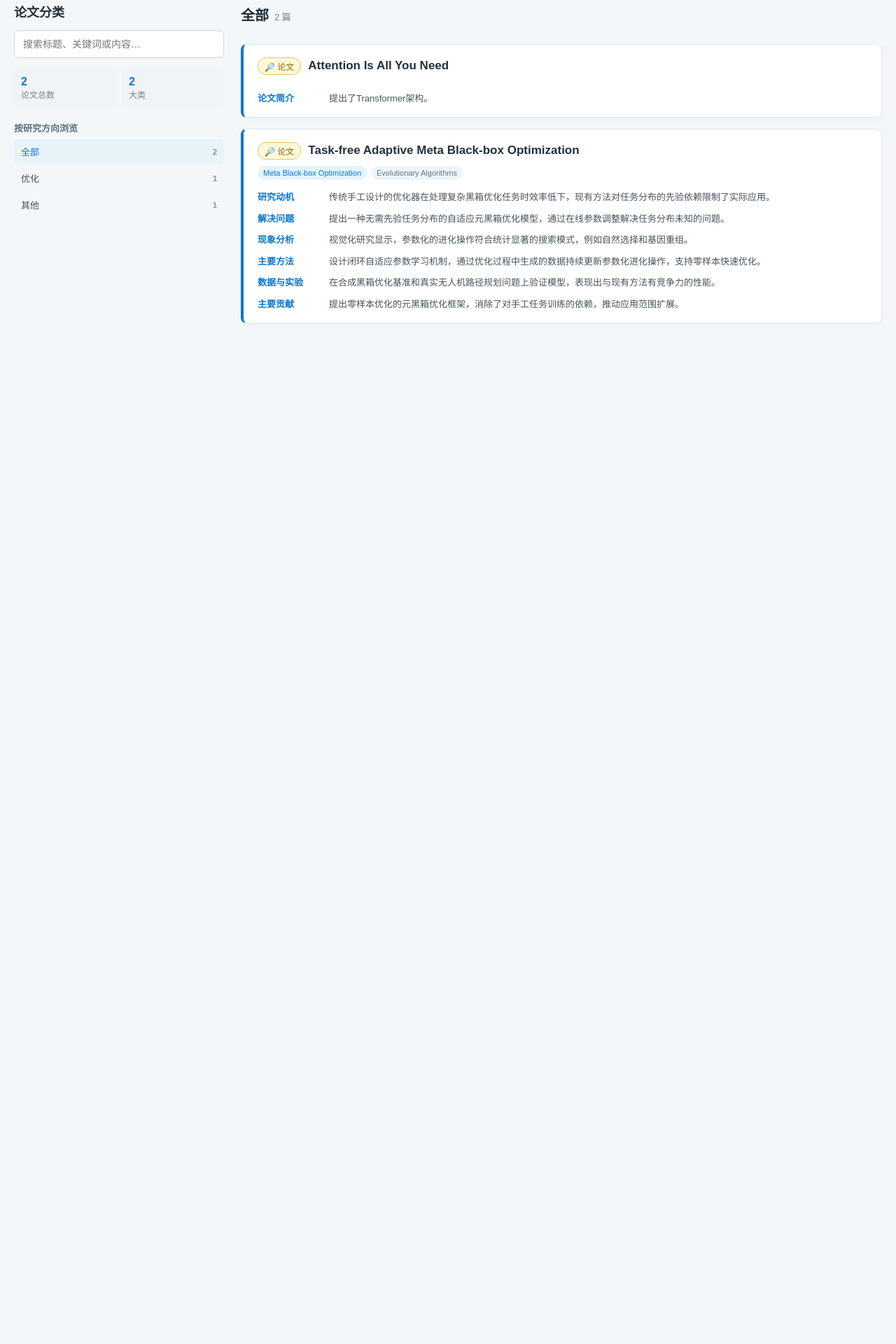
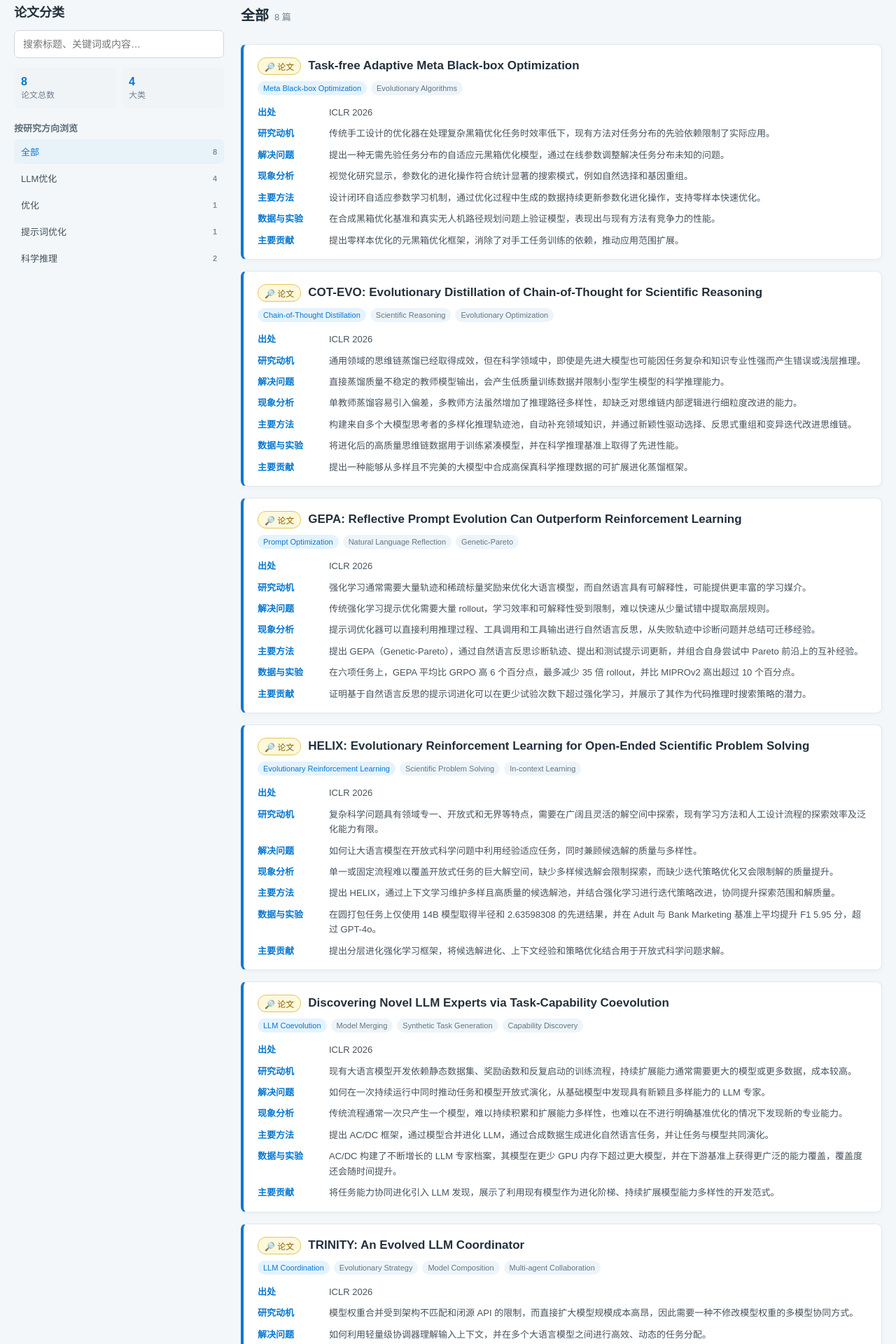
Before and after one commit to Heyjjjj/paper-summary, a plain HTML site: page index.html in a window 1280 px wide. Shown: the part 109-2029 px from the top of the page at 70% size. Before the commit the page ends 896 px from the top, so only its background shows below. Drawn offline with Linux system fonts and the light colour scheme.

Commit message:
Add files via upload

```diff
--- a/index.html
+++ b/index.html
@@ -23,7 +23,7 @@
   const values=v=>Array.isArray(v)?v.filter(Boolean):v?[v]:[];
   const categoryOf=p=>values(p.categories||p.category)[0]||'其他';
   const keywordsOf=p=>values(p.keywords||p.tags);
-  const fields=[['researchBackground','研究动机'],['problem','解决问题'],['analysis','现象分析'],['method','主要方法'],['experiment','数据与实验'],['contribution','主要贡献']];
+  const fields=[['venue','出处'],['researchBackground','研究动机'],['problem','解决问题'],['analysis','现象分析'],['method','主要方法'],['experiment','数据与实验'],['contribution','主要贡献']];
   function textFor(p,key){return p[key]||p[({researchBackground:'background',problem:'researchQuestion',analysis:'phenomenon',method:'approach',experiment:'experiments',contribution:'contributions'})[key]]||'';}
   function renderCategories(){const counts=papers.reduce((m,p)=>(m[categoryOf(p)]=(m[categoryOf(p)]||0)+1,m),{});categories.innerHTML=['全部',...Object.keys(counts).sort()].map(c=>`<div class="category ${c===activeCategory?'active':''}" data-category="${safe(c)}"><span>${safe(c)}</span><b>${c==='全部'?papers.length:counts[c]}</b></div>`).join('');categories.querySelectorAll('.category').forEach(el=>el.onclick=()=>{activeCategory=el.dataset.category;render();renderCategories();});}
   function render(q=''){q=q.toLowerCase().trim();const found=papers.filter(p=>(activeCategory==='全部'||categoryOf(p)===activeCategory)&&[p.title,p.authors,p.venue,p.summary,categoryOf(p),...keywordsOf(p),...fields.map(([key])=>textFor(p,key))].join(' ').toLowerCase().includes(q));list.innerHTML=found.length?`<h2 class="section-title">${safe(activeCategory)} <span>${found.length} 篇</span></h2>${found.map(card).join('')}`:'<p class="empty">没有找到相关论文</p>';}
--- a/paper.json
+++ b/paper.json
@@ -1,15 +1,7 @@
 [
   {
-    "title": "Attention Is All You Need",
-    "authors": "Vaswani et al.",
-    "venue": "NeurIPS 2017",
-    "summary": "提出了Transformer架构。"
-  },
-  {
     "title": "Task-free Adaptive Meta Black-box Optimization",
-    "authors": "待补充",
-    "venue": "OpenReview",
-    "url": "https://openreview.net/forum?id=AufVSUgMUo",
+    "venue": "ICLR 2026",
     "category": "优化",
     "type": "论文",
     "keywords": [
@@ -22,6 +14,151 @@
     "method": "设计闭环自适应参数学习机制，通过优化过程中生成的数据持续更新参数化进化操作，支持零样本快速优化。",
     "experiment": "在合成黑箱优化基准和真实无人机路径规划问题上验证模型，表现出与现有方法有竞争力的性能。",
     "contribution": "提出零样本优化的元黑箱优化框架，消除了对手工任务训练的依赖，推动应用范围扩展。",
-    "summary": "提出一种无需先验任务分布的自适应元黑箱优化框架。"
+    "summary": "提出一种无需先验任务分布的自适应元黑箱优化框架。",
+    "supplement":"123"
+  },
+  {
+    "title": "COT-EVO: Evolutionary Distillation of Chain-of-Thought for Scientific Reasoning",
+    "authors": "Kehua Feng, Keyan Ding, Zhihui Zhu, Lei Liang, Qiang Zhang, Huajun Chen",
+    "venue": "ICLR 2026",
+    "category": "科学推理",
+    "type": "论文",
+    "keywords": [
+      "Chain-of-Thought Distillation",
+      "Scientific Reasoning",
+      "Evolutionary Optimization"
+    ],
+    "researchBackground": "通用领域的思维链蒸馏已经取得成效，但在科学领域中，即使是先进大模型也可能因任务复杂和知识专业性强而产生错误或浅层推理。",
+    "problem": "直接蒸馏质量不稳定的教师模型输出，会产生低质量训练数据并限制小型学生模型的科学推理能力。",
+    "analysis": "单教师蒸馏容易引入偏差，多教师方法虽然增加了推理路径多样性，却缺乏对思维链内部逻辑进行细粒度改进的能力。",
+    "method": "构建来自多个大模型思考者的多样化推理轨迹池，自动补充领域知识，并通过新颖性驱动选择、反思式重组和变异迭代改进思维链。",
+    "experiment": "将进化后的高质量思维链数据用于训练紧凑模型，并在科学推理基准上取得了先进性能。",
+    "contribution": "提出一种能够从多样且不完美的大模型中合成高保真科学推理数据的可扩展进化蒸馏框架。",
+    "summary": "提出 COT-EVO，通过进化式思维链蒸馏提升小模型的科学推理能力。",
+    "supplement":"123"
+  },
+  {
+    "title": "GEPA: Reflective Prompt Evolution Can Outperform Reinforcement Learning",
+    "authors": "Lakshya A. Agrawal, Shangyin Tan, Dilara Soylu, Noah Ziems, Rishi Khare, Krista Opsahl-Ong, Arnav Singhvi, Herumb Shandilya, Michael J. Ryan, Meng Jiang, Christopher Potts, Koushik Sen, Alexandros G. Dimakis, Ion Stoica, Dan Klein, Matei Zaharia, Omar Khattab",
+    "venue": "ICLR 2026",
+    "category": "提示词优化",
+    "type": "论文",
+    "keywords": [
+      "Prompt Optimization",
+      "Natural Language Reflection",
+      "Genetic-Pareto"
+    ],
+    "researchBackground": "强化学习通常需要大量轨迹和稀疏标量奖励来优化大语言模型，而自然语言具有可解释性，可能提供更丰富的学习媒介。",
+    "problem": "传统强化学习提示优化需要大量 rollout，学习效率和可解释性受到限制，难以快速从少量试错中提取高层规则。",
+    "analysis": "提示词优化器可以直接利用推理过程、工具调用和工具输出进行自然语言反思，从失败轨迹中诊断问题并总结可迁移经验。",
+    "method": "提出 GEPA（Genetic-Pareto），通过自然语言反思诊断轨迹、提出和测试提示词更新，并组合自身尝试中 Pareto 前沿上的互补经验。",
+    "experiment": "在六项任务上，GEPA 平均比 GRPO 高 6 个百分点，最多减少 35 倍 rollout，并比 MIPROv2 高出超过 10 个百分点。",
+    "contribution": "证明基于自然语言反思的提示词进化可以在更少试验次数下超过强化学习，并展示了其作为代码推理时搜索策略的潜力。",
+    "summary": "提出 GEPA，通过自然语言反思和 Pareto 经验组合高效进化大语言模型提示词。",
+    "supplement":"123"
+  },
+  {
+    "title": "HELIX: Evolutionary Reinforcement Learning for Open-Ended Scientific Problem Solving",
+    "authors": "Chang Su, Zhongkai Hao, Zhizhou Zhang, Zeyu Xia, Youjia Wu, Hang Su, Jun Zhu",
+    "venue": "ICLR 2026",
+    "category": "科学推理",
+    "type": "论文",
+    "keywords": [
+      "Evolutionary Reinforcement Learning",
+      "Scientific Problem Solving",
+      "In-context Learning"
+    ],
+    "researchBackground": "复杂科学问题具有领域专一、开放式和无界等特点，需要在广阔且灵活的解空间中探索，现有学习方法和人工设计流程的探索效率及泛化能力有限。",
+    "problem": "如何让大语言模型在开放式科学问题中利用经验适应任务，同时兼顾候选解的质量与多样性。",
+    "analysis": "单一或固定流程难以覆盖开放式任务的巨大解空间，缺少多样候选解会限制探索，而缺少迭代策略优化又会限制解的质量提升。",
+    "method": "提出 HELIX，通过上下文学习维护多样且高质量的候选解池，并结合强化学习进行迭代策略改进，协同提升探索范围和解质量。",
+    "experiment": "在圆打包任务上仅使用 14B 模型取得半径和 2.63598308 的先进结果，并在 Adult 与 Bank Marketing 基准上平均提升 F1 5.95 分，超过 GPT-4o。",
+    "contribution": "提出分层进化强化学习框架，将候选解进化、上下文经验和策略优化结合用于开放式科学问题求解。",
+    "summary": "提出 HELIX，通过候选解进化和强化学习提升大模型解决开放式科学问题的能力。",
+    "supplement":"123123"
+  },
+  {
+    "title": "Discovering Novel LLM Experts via Task-Capability Coevolution",
+    "authors": "Andrew Dai, Boris Meinardus, Ciaran Regan, Yingtao Tian, Yujin Tang",
+    "venue": "ICLR 2026",
+    "category": "LLM优化",
+    "type": "论文",
+    "keywords": [
+      "LLM Coevolution",
+      "Model Merging",
+      "Synthetic Task Generation",
+      "Capability Discovery"
+    ],
+    "researchBackground": "现有大语言模型开发依赖静态数据集、奖励函数和反复启动的训练流程，持续扩展能力通常需要更大的模型或更多数据，成本较高。",
+    "problem": "如何在一次持续运行中同时推动任务和模型开放式演化，从基础模型中发现具有新颖且多样能力的 LLM 专家。",
+    "analysis": "传统流程通常一次只产生一个模型，难以持续积累和扩展能力多样性，也难以在不进行明确基准优化的情况下发现新的专业能力。",
+    "method": "提出 AC/DC 框架，通过模型合并进化 LLM，通过合成数据生成进化自然语言任务，并让任务与模型共同演化。",
+    "experiment": "AC/DC 构建了不断增长的 LLM 专家档案，其模型在更少 GPU 内存下超过更大模型，并在下游基准上获得更广泛的能力覆盖，覆盖度还会随时间提升。",
+    "contribution": "将任务能力协同进化引入 LLM 发现，展示了利用现有模型作为进化阶梯、持续扩展模型能力多样性的开发范式。",
+    "summary": "提出 AC/DC，通过任务与模型协同进化发现具有新颖能力的 LLM 专家。",
+    "supplement":"任务模型协同进化，模型合并，合成任务生成"
+  },
+  {
+    "title": "TRINITY: An Evolved LLM Coordinator",
+    "authors": "Jinglue Xu, Qi Sun, Peter Schwendeman, Stefan Nielsen, Edoardo Cetin, Yujin Tang",
+    "venue": "ICLR 2026",
+    "category": "LLM优化",
+    "type": "论文",
+    "keywords": [
+      "LLM Coordination",
+      "Evolutionary Strategy",
+      "Model Composition",
+      "Multi-agent Collaboration"
+    ],
+    "researchBackground": "模型权重合并受到架构不匹配和闭源 API 的限制，而直接扩大模型规模成本高昂，因此需要一种不修改模型权重的多模型协同方式。",
+    "problem": "如何利用轻量级协调器理解输入上下文，并在多个大语言模型之间进行高效、动态的任务分配。",
+    "analysis": "紧凑语言模型的隐藏状态包含丰富的上下文信息，可用于判断不同查询应交给哪个模型处理；在高维且预算严格的场景中，进化策略可能比强化学习更适合优化协调器。",
+    "method": "提出 TRINITY，由约 0.6B 参数的紧凑语言模型和约 10K 参数的轻量级头组成，通过进化策略优化多轮协作，并为选定模型分配 Thinker、Worker 或 Verifier 角色。",
+    "experiment": "在编码、数学、推理和领域知识等任务上，TRINITY 持续超过单模型及现有方法，并在 LiveCodeBench 上取得 86.2% 的新纪录，对分布外任务也具有较强泛化能力。",
+    "contribution": "提出一种低成本的测试时模型组合协调器，证明小型协调模型结合可分离协方差矩阵自适应进化策略能够有效调度多个 LLM。",
+    "summary": "提出 TRINITY，用轻量级进化协调器动态组合多个大语言模型。",
+    "supplement":"学习少量参数的轻量级协调器，利用进化策略优化多模型协作。"
+  },
+  {
+    "title": "Boosting Multi-Domain Reasoning of LLMs via Curvature-Guided Policy Optimization",
+    "authors": "Xize Liang, Lin Yang, Jie Wang, Rui Liu, Yang Lu, Jinliang Zeng, Hanzhu Chen, Dong Li, Jianye Hao",
+    "venue": "ICLR 2026",
+    "category": "LLM优化",
+    "type": "论文",
+    "keywords": [
+      "Multi-domain Reasoning",
+      "Reinforcement Learning",
+      "Curvature-guided Optimization",
+      "Policy Optimization"
+    ],
+    "researchBackground": "大语言模型的多域强化学习具有复杂奖励曲面，不同领域之间还存在能力冲突，在一个领域上的收益可能以另一个领域的退化为代价。",
+    "problem": "如何在不承担 Hessian 计算高成本的情况下缓解跨领域冲突，并找到能够同时提升多个领域性能的策略参数。",
+    "analysis": "不同领域的奖励信号和数据分布共同形成复杂优化几何，直接进行策略更新难以处理跨领域梯度冲突和能力权衡。",
+    "method": "提出曲率引导策略优化 CGPO，借鉴 Newton 方法，在随机领域顺序下利用其他领域的曲率信息预处理当前梯度，促进跨领域交互和隐式梯度对齐。",
+    "experiment": "在涵盖数学、编码、科学和创意写作的混合数据集上进行训练，并在七个常用基准上评估，CGPO 在奖励提升速度和多域能力方面显著超过所有基线。",
+    "contribution": "提出一种利用奖励曲面几何结构的可扩展多域策略优化框架，在避免显式 Hessian 计算的同时提升多域推理能力。",
+    "summary": "提出 CGPO，利用跨领域曲率信息缓解策略优化中的能力冲突。",
+    "supplement":"多领域强化学习，曲率引导策略优化"
+  },
+  {
+    "title": "EvoTest: Evolutionary Test-Time Learning for Self-Improving Agentic Systems",
+    "authors": "Yufei He, Juncheng Liu, Yue Liu, Yibo Li, Tri Cao, Zhiyuan Hu, Xinxing Xu, Bryan Hooi",
+    "venue": "ICLR 2026",
+    "category": "LLM优化",
+    "type": "论文",
+    "keywords": [
+      "Test-Time Learning",
+      "Self-Improving Agents",
+      "Evolutionary Optimization",
+      "Agentic Systems"
+    ],
+    "researchBackground": "当前 AI 智能体通常在部署时具有固定策略，面对新环境时难以在测试过程中学习复杂技能，限制了其动态任务中的实用性。",
+    "problem": "如何系统评估并推动智能体在连续测试回合中根据经验即时改进，同时避免微调和梯度更新。",
+    "analysis": "反思、记忆和强化学习等现有适应方法在 J-TTL 测试中表现受限，固定配置也无法充分利用前一回合的成功与失败经验。",
+    "method": "提出 EvoTest 框架和 Jericho Test-Time Learning 基准，由 Actor Agent 执行游戏、Evolver Agent 分析回合记录，并进化提示词、记忆、超参数和工具使用流程。",
+    "experiment": "在 J-TTL 基准上，EvoTest 持续提升性能并超过反思、仅记忆和在线微调基线，是唯一能够赢得 Detective 和 Library 两个游戏的方法。",
+    "contribution": "提出面向智能体系统的无微调、无梯度进化测试时学习框架，并建立用于衡量连续回合即时学习能力的基准。",
+    "summary": "提出 EvoTest，通过进化整个智能体系统实现无梯度的测试时自我改进。",
+    "supplement":"时间序列学习，行动-进化循环"
   }
 ]
```
